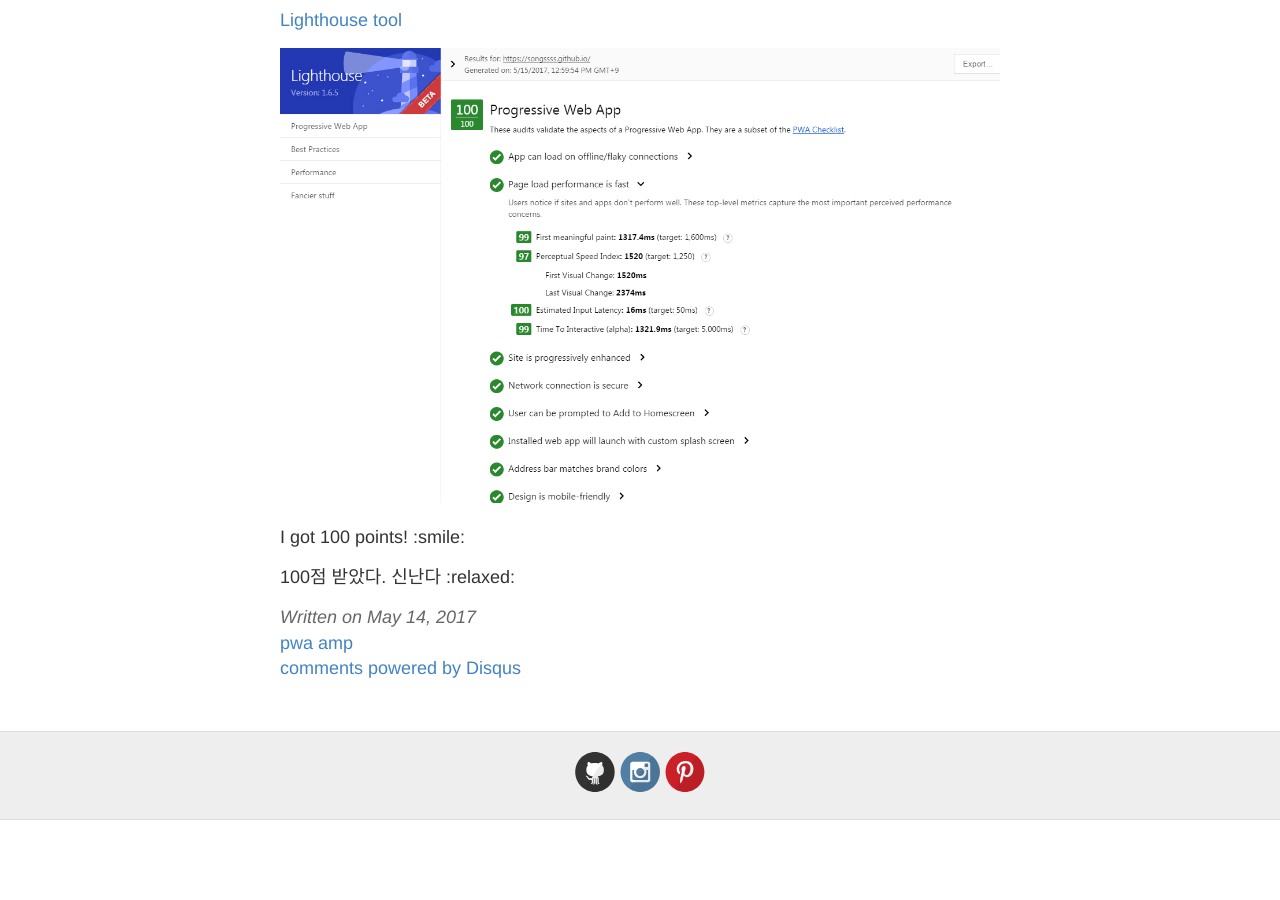
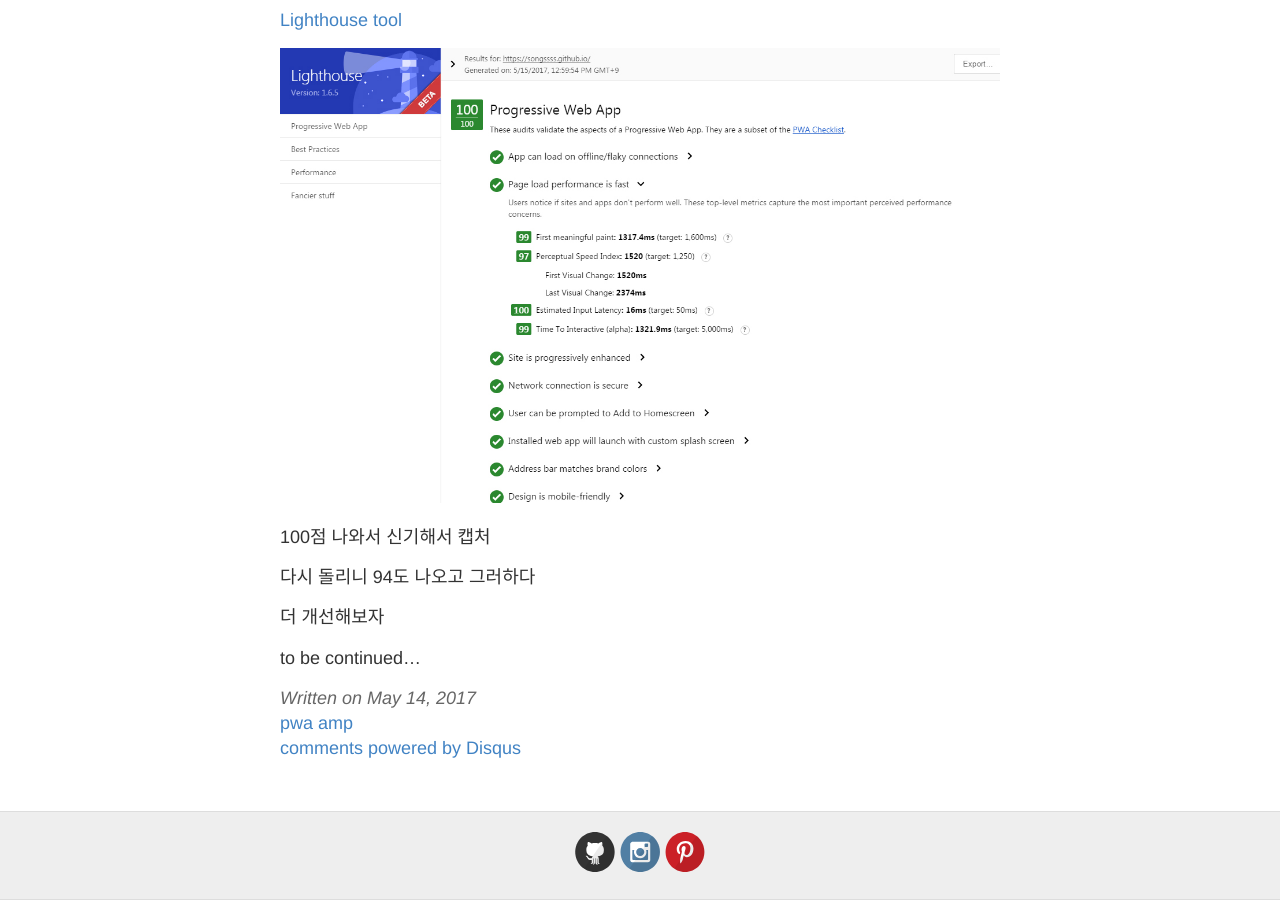
Before and after one commit to songssss/songssss.github.io, a Jekyll site: the page built from _posts/2017-05-14-pwablog.md, in a window 1280 px wide and 900 px high, scrolled down 3690 px. Built offline with Jekyll 4.4.1, drawn with Linux system fonts in a browser that asks for light colours; comment, search, counter and statistics services are not loaded; before the commit the page ends 4510 px from its top, so only the background shows below that.

Commit message:
posting edit

```diff
--- a/_posts/2017-05-14-pwablog.md
+++ b/_posts/2017-05-14-pwablog.md
@@ -160,6 +160,11 @@
 
 ![](../images/pwa.jpg)
 
-I got 100 points! :smile:
+100점 나와서 신기해서 캡처
 
-100점 받았다. 신난다 :relaxed:
+다시 돌리니 94도 나오고 그러하다
+
+더 개선해보자
+
+
+to be continued...
```
